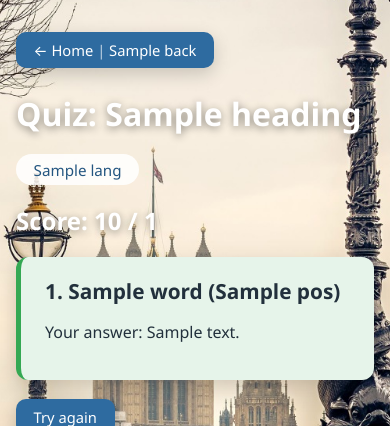
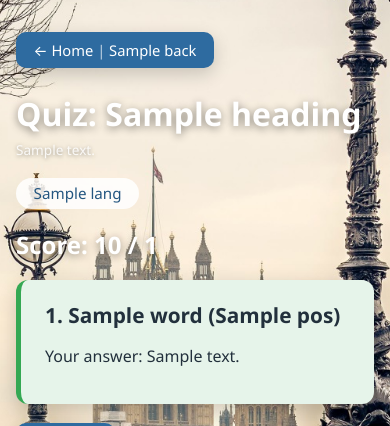
Before and after one commit to Kuantor/kuantorflow, a Flask app: template templates/quiz.html in a window 390 px wide. Shown: the part 73-499 px from the top of the page. Run offline with Flask 3, Linux system fonts and the light colour scheme; the visitor is signed in with stand-in values (Sample User, id 1); the template is opened without the code that fills it: most values are stand-ins (such as "Sample title", 1, 10 or a date in 2020); some libraries are stand-ins or nearby versions.

Commit message:
Name the topics a several-topic quiz is running over (#250)
"Quiz: 2 topics" says how many but not which, so two different selections looked identical. A small line under the title names the first three, with an ellipsis when there are more.

Three, because that is what fits one line on a phone. The count stays in the title rather than moving into this line: the list is truncated, and a truncated list that also had to be countable would have to show every name -- so the two say different things on purpose.

Absent for a single topic, whose name is already the title. "Quiz: Work" above a line reading "Work" is the same word twice, and that applies to both routes: /quiz/<topic> and a selection of one.

The names follow page order, like everything else the picker touches (#215), so the line matches what was just ticked rather than how the URL happened to be built.

Styled like .site-footer -- translucent white with a shadow -- rather than var(--muted). That variable is a dark slate meant for text on a panel, and this line sits on the background photograph beside .page-title, where it would disappear.

Checked at 360px: the three longest curriculum topic names wrap to a second line with no overflow and no sideways scroll.

Co-Authored-By: Claude Opus 5 <noreply@anthropic.com>

```diff
--- a/app.py
+++ b/app.py
@@ -2172,6 +2172,27 @@ def _quiz_lang(prefs, langs):
     return lang
 
 
+# How many of a selection are named under a quiz's title before the rest
+# become an ellipsis. Three fits one line on a phone, which is the constraint;
+# the count in the title is what answers "how many" exactly.
+NAMED_TOPICS = 3
+
+
+def _topic_summary(topics):
+    """The topic names to print under a quiz's title, or **None**.
+
+    None for a single topic, because the title already names it — "Quiz: Work"
+    above a line reading "Work" is the same word twice. The title of a several-
+    topic run says how many, which is the one thing this line cannot: it is
+    truncated, and a truncated list that also had to be countable would have to
+    show every name.
+    """
+    if len(topics) < 2:
+        return None
+    shown = ", ".join(topics[:NAMED_TOPICS])
+    return f"{shown} …" if len(topics) > NAMED_TOPICS else shown
+
+
 def _run_quiz(topics, heading, self_url, back):
     """Render or grade a quiz over `topics` — one of them or several (#250).
 
@@ -2188,7 +2209,7 @@ def _run_quiz(topics, heading, self_url, back):
     prefs = current_settings()
     langs = _visible_quiz_langs(prefs)
     common = {"heading": heading, "self_url": self_url, "back": back,
-              "langs": langs}
+              "langs": langs, "topic_summary": _topic_summary(topics)}
     if not langs:
         # Both languages hidden in Settings (#46/#79) — nothing to quiz on.
         return render_template(
--- a/static/css/style.css
+++ b/static/css/style.css
@@ -1548,3 +1548,16 @@ button:disabled:hover { background: #9db4c7; }
     flex-wrap: wrap;
 }
 .picker-total { margin: 0; color: var(--muted); font-size: 0.92rem; }
+
+/* The topics a several-topic quiz is running over (#250), under the title that
+   counts them. Pulled up close so the two read as one heading block.
+
+   Translucent white with a shadow, like .site-footer — not var(--muted), which
+   is a dark slate meant for text on a panel. This line sits on the background
+   photograph beside .page-title, where a dark grey would disappear. */
+.quiz-topics {
+    margin: -0.9rem 0 1.2rem;
+    color: rgba(255, 255, 255, 0.85);
+    text-shadow: 0 1px 4px rgba(0, 0, 0, 0.4);
+    font-size: 0.85rem;
+}
--- a/templates/quiz.html
+++ b/templates/quiz.html
@@ -18,6 +18,11 @@
         <a href="{{ back[0] }}">{{ back[1] }}</a>
     </p>
     <h1 class="page-title">Quiz: {{ heading }}</h1>
+    {# Which topics, under the count that says how many. Absent for a single
+       topic, whose name is already the title. #}
+    {% if topic_summary %}
+        <p class="quiz-topics">{{ topic_summary }}</p>
+    {% endif %}
 
     {% if not langs %}
         {# Both translation languages hidden in Settings (#46/#79/#111). #}
```
